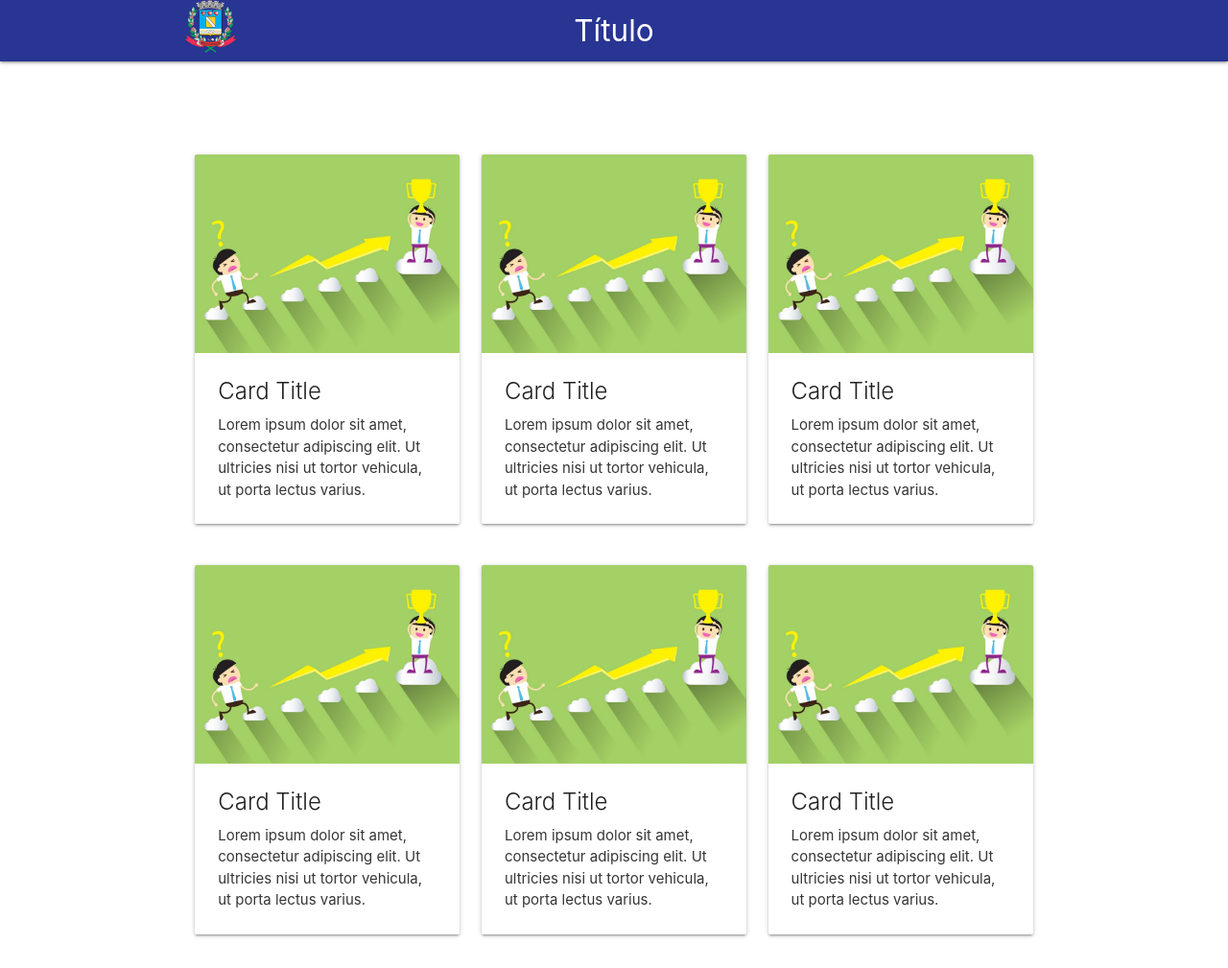
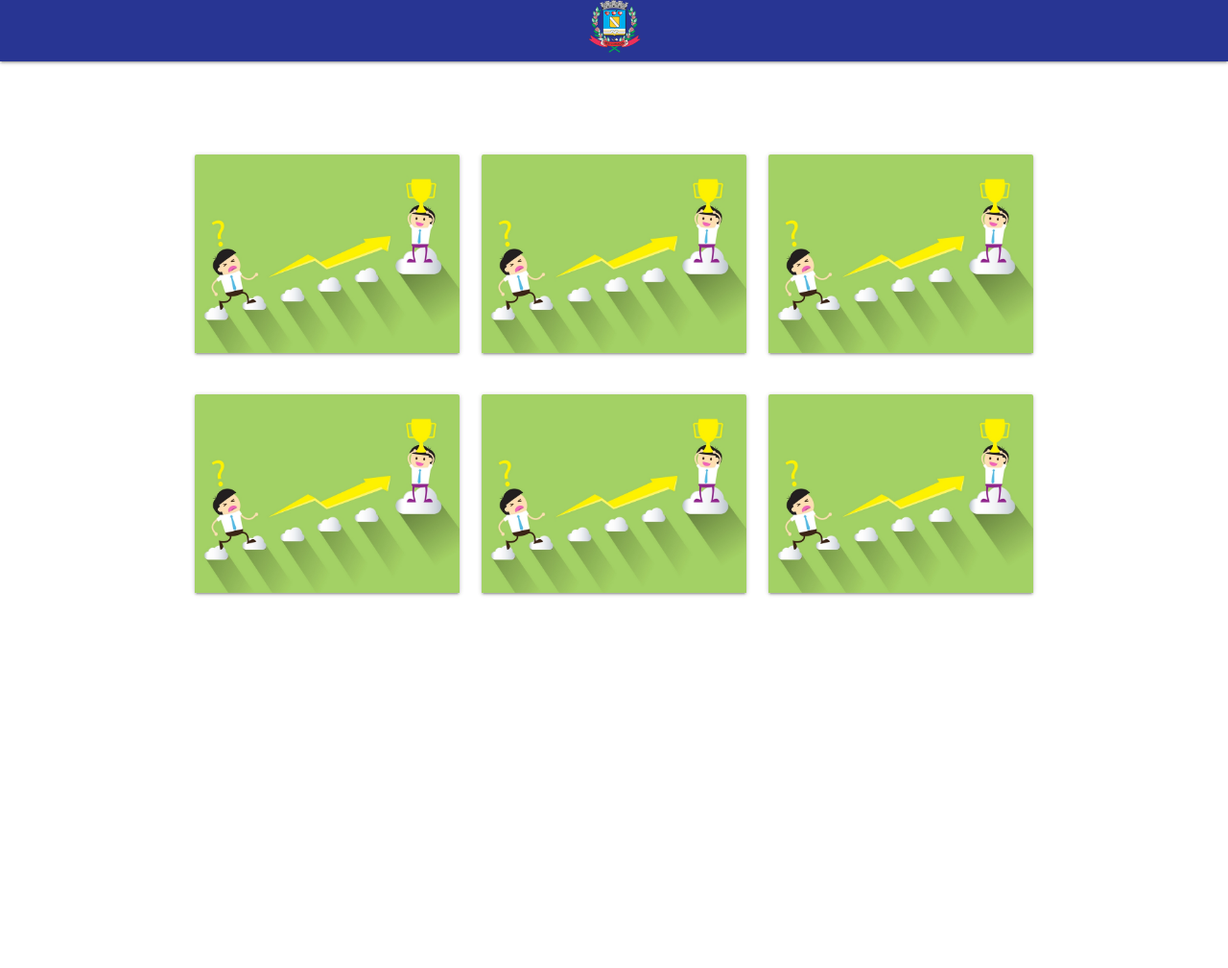
Before and after one commit to camaratc/site-redirecionamento, a plain HTML site: page index.html in a window 1280 px wide. Shown: the whole page at 96% size. After the commit the page ends 800 px from the top, so only its background shows below. Drawn offline with nearby package versions, Linux system fonts and the light colour scheme.

Commit message:
Remoção das descrições dos cards

```diff
--- a/index.html
+++ b/index.html
@@ -14,9 +14,8 @@
 <body>
     <nav>
         <div class="nav-wrapper indigo darken-3">
-            <div class="container">
+            <div class="center">
                 <img src="img/logo1.png" alt="" width="55" height="55" />
-                <a href="#" class="brand-logo center">Título</a>
             </div>
         </div>
     </nav>
@@ -31,10 +30,6 @@
                                 <div class="card-image waves-effect waves-block waves-light">
                                     <img class="activator" src="img/destaque.jpg">
                                 </div>
-                                <div class="card-content">
-                                    <span class="card-title activator grey-text text-darken-4">Card Title</span>
-                                    <p>Lorem ipsum dolor sit amet, consectetur adipiscing elit. Ut ultricies nisi ut tortor vehicula, ut porta lectus varius. </p>
-                                </div>
                             </div>
                         </a>
                     </div>
@@ -44,10 +39,6 @@
                                 <div class="card-image waves-effect waves-block waves-light">
                                     <img class="activator" src="img/destaque.jpg">
                                 </div>
-                                <div class="card-content">
-                                    <span class="card-title activator grey-text text-darken-4">Card Title</span>
-                                    <p>Lorem ipsum dolor sit amet, consectetur adipiscing elit. Ut ultricies nisi ut tortor vehicula, ut porta lectus varius. </p>
-                                </div>
                             </div>
                         </a>
                     </div>
@@ -56,10 +47,6 @@
                             <div class="card">
                                 <div class="card-image waves-effect waves-block waves-light">
                                     <img class="activator" src="img/destaque.jpg">
-                                </div>
-                                <div class="card-content">
-                                    <span class="card-title activator grey-text text-darken-4">Card Title</span>
-                                    <p>Lorem ipsum dolor sit amet, consectetur adipiscing elit. Ut ultricies nisi ut tortor vehicula, ut porta lectus varius. </p>
                                 </div>
                             </div>
                         </a>
@@ -72,9 +59,14 @@
                                 <div class="card-image waves-effect waves-block waves-light">
                                     <img class="activator" src="img/destaque.jpg">
                                 </div>
-                                <div class="card-content">
-                                    <span class="card-title activator grey-text text-darken-4">Card Title</span>
-                                    <p>Lorem ipsum dolor sit amet, consectetur adipiscing elit. Ut ultricies nisi ut tortor vehicula, ut porta lectus varius. </p>
+                            </div>
+                        </a>
+                    </div>
+                    <div class="col l4 m4 s12">
+                        <a href="https://www.google.com" target="_blank">
+                            <div class="card">
+                                <div class="card-image waves-effect waves-block waves-light">
+                                    <img class="activator" src="img/destaque.jpg">
                                 </div>
                             </div>
                         </a>
@@ -84,23 +76,6 @@
                             <div class="card">
                                 <div class="card-image waves-effect waves-block waves-light">
                                     <img class="activator" src="img/destaque.jpg">
-                                </div>
-                                <div class="card-content">
-                                    <span class="card-title activator grey-text text-darken-4">Card Title</span>
-                                    <p>Lorem ipsum dolor sit amet, consectetur adipiscing elit. Ut ultricies nisi ut tortor vehicula, ut porta lectus varius. </p>
-                                </div>
-                            </div>
-                        </a>
-                    </div>
-                    <div class="col l4 m4 s12">
-                        <a href="https://www.google.com" target="_blank">
-                            <div class="card">
-                                <div class="card-image waves-effect waves-block waves-light">
-                                    <img class="activator" src="img/destaque.jpg">
-                                </div>
-                                <div class="card-content">
-                                    <span class="card-title activator grey-text text-darken-4">Card Title</span>
-                                    <p>Lorem ipsum dolor sit amet, consectetur adipiscing elit. Ut ultricies nisi ut tortor vehicula, ut porta lectus varius. </p>
                                 </div>
                             </div>
                         </a>
```
